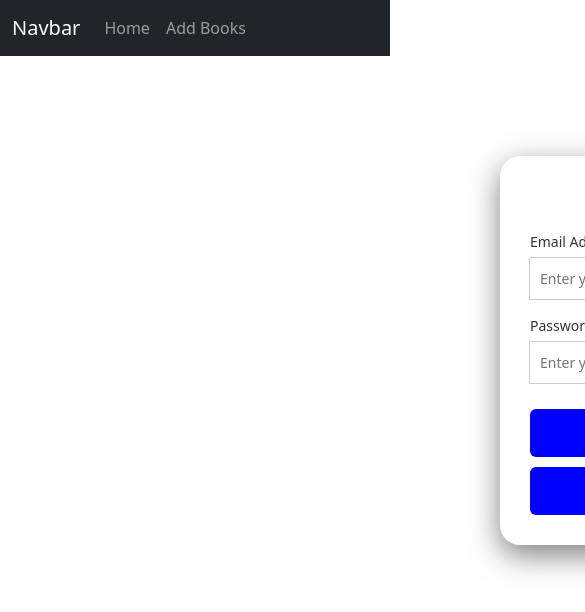
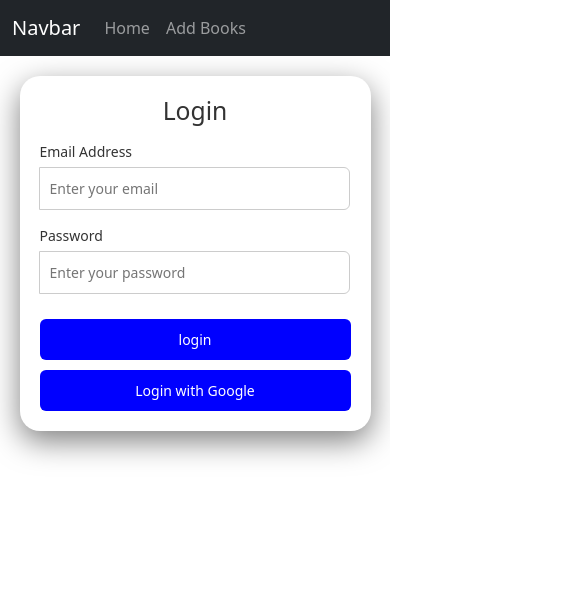
Before and after one commit to vikramtanwer18/Bookify, a React (Vite) app: page /login in a window 390 px wide. Shown: the top 612 px of the page, 585 px wide, since content can reach past the window. Built offline with nearby package versions, Linux system fonts and the light colour scheme; no server answers.

Commit message:
modify ui

```diff
--- a/src/components/Navbar.jsx
+++ b/src/components/Navbar.jsx
@@ -11,6 +11,8 @@ function MyNavbar(){
             <Nav.Link href="/">Home</Nav.Link>
             <Nav.Link href="/book/listing">Add Books</Nav.Link>
 
+            {/* <Nav.Link href="/">login</Nav.Link> */}
+
           </Nav>
         </Container>
       </Navbar>
--- a/src/pages/Login.css
+++ b/src/pages/Login.css
@@ -5,8 +5,8 @@
   box-shadow: 0px 10px 30px rgba(0, 0, 0, 0.5);
   width: 350px;
   text-align: center;
-  margin-left: 500px;
-  margin-top: 100px;
+  /* margin-left: 500px;
+  margin-top: 100px; */
 }
 
 .login-container h2 {
@@ -61,3 +61,29 @@
   margin-top: 10px;
   background-color: blue;
 } */
+
+.login-container {
+  width: 300px;
+  padding: 10px;
+  margin: auto;
+
+}
+
+
+@media (max-width: 480px) {
+  .login-container {
+      width: 90%;
+      padding: 20px;
+      margin-top: 20px;
+  }
+
+  .login-group input {
+      font-size: 14px;
+      padding: 8px;
+  }
+
+  .login-btn {
+      font-size: 14px;
+      padding: 10px;
+  }
+}
--- a/src/pages/Signup.css
+++ b/src/pages/Signup.css
@@ -4,11 +4,11 @@
     background: white;
     padding: 30px;
     border-radius: 12px;
-    box-shadow: 0px 10px 30px rgba(0, 0, 0, 0.2);
+    box-shadow: 0px 10px 30px rgba(0, 0, 0, 0.4);
     width: 350px;
     text-align: center;
     margin-left: 500px;
-    margin-top: 100px;
+    /* margin-top: 100px; */
 }
 
 .signup-container h2 {
@@ -77,3 +77,29 @@
 .signup-link a:hover {
     text-decoration: underline;
 }
+
+
+.signup-container {
+    width: 400px;
+    padding: 30px;
+    margin: auto;
+}
+
+
+@media (max-width: 480px) {
+    .signup-container {
+        width: 90%;
+        padding: 20px;
+        margin-top: 20px;
+    }
+
+    .signup-group input {
+        font-size: 14px;
+        padding: 8px;
+    }
+
+    .signup-btn {
+        font-size: 14px;
+        padding: 10px;
+    }
+}
```
Also changed, not shown: src/pages/Signup.jsx (+2 -5 lines).
